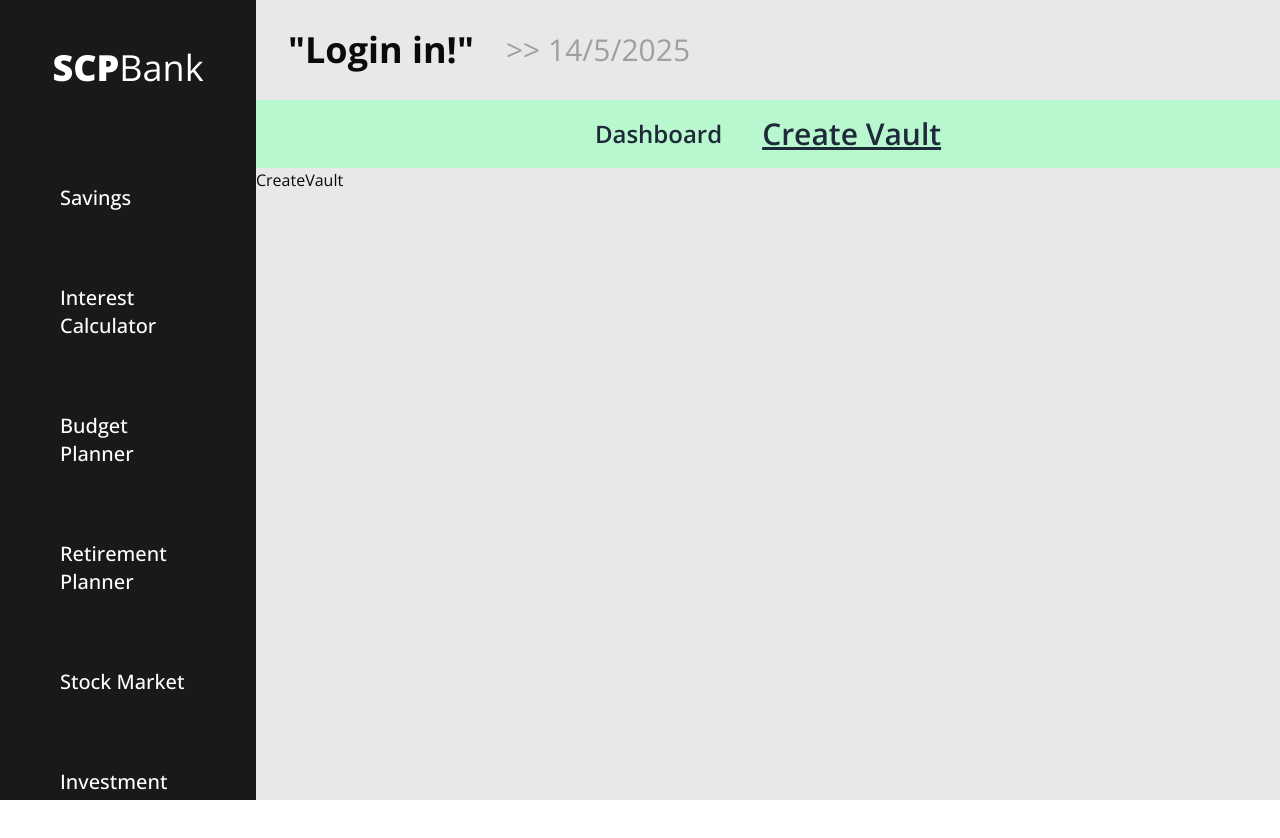
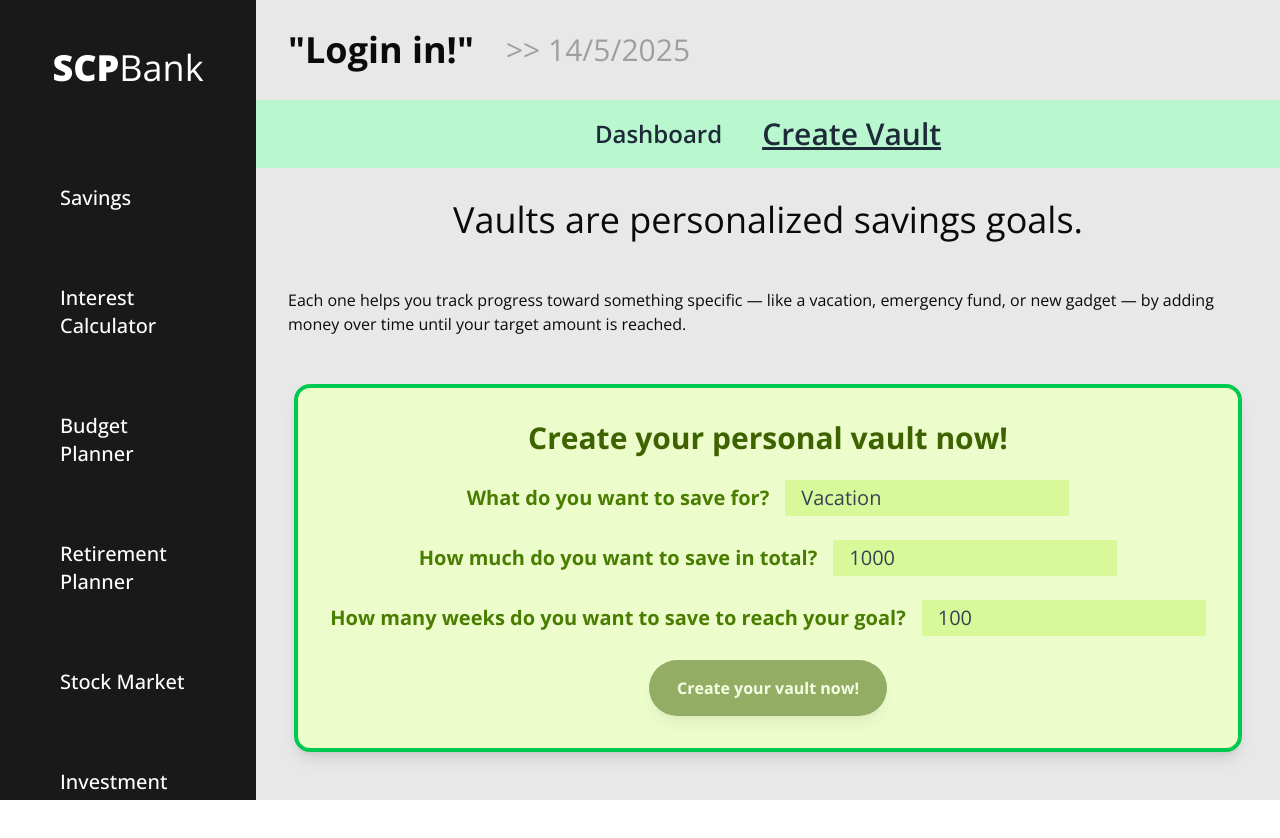
Before and after one commit to SCPassion/scpbank-ts, a React (Vite) app: page /create in a window 1280 px wide. Built offline with nearby package versions, Linux system fonts and the light colour scheme.

Commit message:
Enhance CreateVault component with form functionality and user prompts

```diff
--- a/src/pages/CreateVault.tsx
+++ b/src/pages/CreateVault.tsx
@@ -1,3 +1,89 @@
+import { useId } from "react"
+
 export default function CreateVault() {
-  return <h1>CreateVault</h1>
+  const id = useId()
+
+  async function formAction(loginData: FormData) {
+    const data = Object.fromEntries(loginData)
+    const goalName = data.goalName as string
+    const targetAmount = Number(data.targetAmount)
+    const durationInWeeks = Number(data.durationInWeeks)
+    console.log(
+      `Goal Name: ${goalName}, Target Amount: ${targetAmount}, Duration in Weeks: ${durationInWeeks}`,
+    )
+  }
+
+  return (
+    <div className="flex flex-col items-center justify-center gap-12 px-8 py-8">
+      <h2 className="font-bol text-4xl">
+        Vaults are personalized savings goals.
+      </h2>
+      <p>
+        Each one helps you track progress toward something specific — like a
+        vacation, emergency fund, or new gadget — by adding money over time
+        until your target amount is reached.
+      </p>
+
+      <form
+        action={formAction}
+        className="hover:border-lime-00 flex flex-col items-center justify-center gap-6 rounded-2xl border-4 border-green-500 bg-lime-100 p-8 shadow-lg duration-300 hover:border-8 hover:border-lime-800 hover:shadow-xl"
+      >
+        <h3 className="text-3xl font-bold text-lime-800">
+          Create your personal vault now!
+        </h3>
+        <div className="flex items-center gap-4">
+          <label
+            htmlFor={`${id}-goalName`}
+            className="text-xl font-bold text-lime-700"
+          >
+            What do you want to save for?
+          </label>
+          <input
+            className="grow-1 bg-lime-200 px-4 py-1 text-xl placeholder:text-gray-700"
+            type="text"
+            placeholder="Vacation"
+            name="goalName"
+            id={`${id}-goalName`}
+            required
+          />
+        </div>
+        <div className="flex items-center gap-4">
+          <label
+            htmlFor={`${id}-targetAmount`}
+            className="text-xl font-bold text-lime-700"
+          >
+            How much do you want to save in total?
+          </label>
+          <input
+            className="grow-1 bg-lime-200 px-4 py-1 text-xl placeholder:text-gray-700"
+            type="number"
+            placeholder="1000"
+            name="targetAmount"
+            id={`${id}-targetAmount`}
+            required
+          />
+        </div>
+        <div className="flex items-center gap-4">
+          <label
+            htmlFor={`${id}-durationInWeeks`}
+            className="text-xl font-bold text-lime-700"
+          >
+            How many weeks do you want to save to reach your goal?
+          </label>
+          <input
+            className="grow-1 bg-lime-200 px-4 py-1 text-xl placeholder:text-gray-700"
+            type="number"
+            placeholder="100"
+            name="durationInWeeks"
+            id={`${id}-durationInWeeks`}
+            required
+          />
+        </div>
+
+        <button className="cursor-pointer rounded-full bg-lime-800 px-7 py-4 font-bold text-white opacity-50 shadow-lg transition-all duration-300 hover:opacity-100">
+          Create your vault now!
+        </button>
+      </form>
+    </div>
+  )
 }
```
